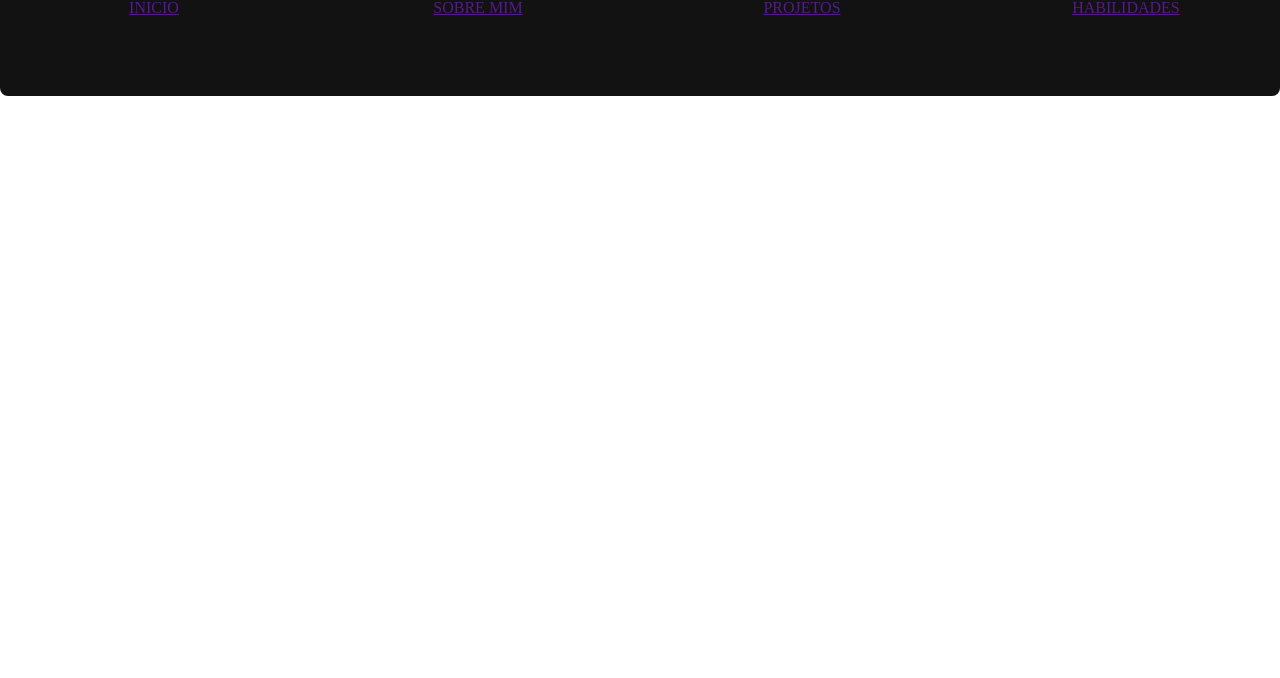
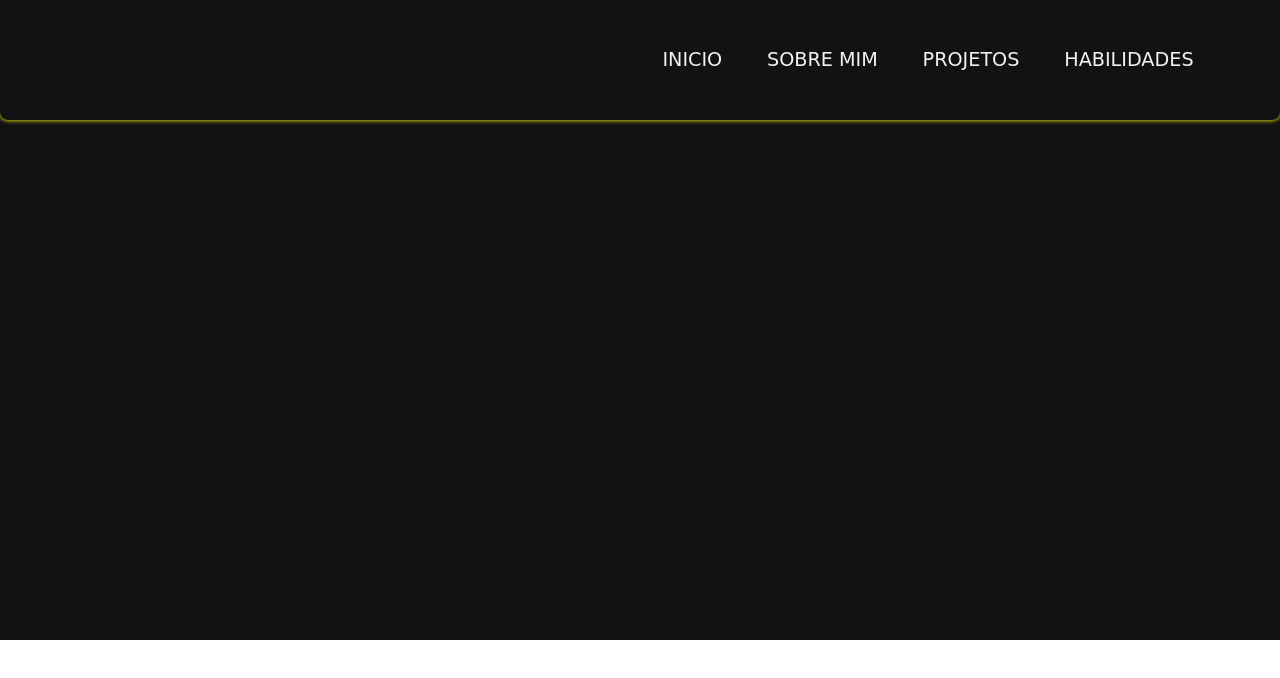
Before and after one commit to oguuiholiv/Portfolio, a plain HTML site: page index.html in a window 1280 px wide. Drawn offline with Linux system fonts and the light colour scheme; a web font is replaced by a local one.

Commit message:
chore: navbar desktop concluida

```diff
--- /dev/null
+++ b/css/header.css
@@ -0,0 +1,45 @@
+@import url("https://fonts.googleapis.com/css2?family=Baumans&display=swap");
+
+header {
+  width: 100%;
+  height: 15vh;
+  background-color: #121212;
+  border-bottom-left-radius: 0.5rem;
+  border-bottom-right-radius: 0.5rem;
+  display: flex;
+  align-items: center;
+  box-shadow: 0px 0.5px 4px #EAF207;
+  position: fixed;
+}
+
+.logo {
+  width: 50%;
+  opacity: 0;
+}
+
+.menu {
+  width: 50%;
+}
+
+.menu-items {
+  list-style: none;
+  display: flex;
+  justify-content: space-around;
+  width: 90%;
+  flex-wrap: wrap;
+}
+
+.menu-items li {
+  display: flex;
+  flex-direction: row;
+  justify-content: center;
+  align-items: center;
+  font-family: "Baumans", cursive;
+  font-size: 1.2rem;
+  color: #f2f2f2;
+}
+.menu-items li a {
+  text-decoration: none;
+  color: #f2f2f2;
+  transition: ease-in-out 0.3s;
+}
--- a/css/index.css
+++ b/css/index.css
@@ -1,2 +1,3 @@
 @import url(../css/reset.css);
+@import url(../css/header.css);
 @import url(../css/inicio.css);
--- a/css/inicio.css
+++ b/css/inicio.css
@@ -1,23 +1,7 @@
-.menu{
+@import url("https://fonts.googleapis.com/css2?family=Monoton&display=swap");
+
+.inicio {
   width: 100%;
-  height: 12vh;
+  height: 80vh;
   background-color: #121212;
-  border-bottom-left-radius: 0.5rem;
-  border-bottom-right-radius: 0.5rem;
 }
-
-.menu-items{
-  display: grid;
-  list-style: none;
-  grid-template-columns: repeat(auto-fit, minmax(200px, 1fr));
-column-gap: 1rem;
-row-gap: 2rem;
-
-}
-
-.menu-items li{
-  display: flex;
-  flex-direction: row;
-  justify-content: center;
-  align-items: center;
-}
--- a/index.html
+++ b/index.html
@@ -1,5 +1,6 @@
 <!DOCTYPE html>
 <html lang="pt-br">
+
 <head>
   <meta charset="UTF-8">
   <meta http-equiv="X-UA-Compatible" content="IE=edge">
@@ -7,9 +8,15 @@
   <link rel="stylesheet" href="./css/index.css">
   <title>Portfólio | Guilherme Oliveira</title>
 </head>
+
 <body>
   <!-- Inicio do header -->
   <header>
+
+    <div class="logo">
+      <p>Guih</p>
+    </div>
+
     <!-- Inicio da navbar -->
     <div class="menu">
       <ul class="menu-items">
@@ -22,5 +29,9 @@
     <!-- Fim da navbar -->
   </header>
   <!-- Fim do header -->
+
+  <div class="inicio">
+  </div>
 </body>
+
 </html>
```
